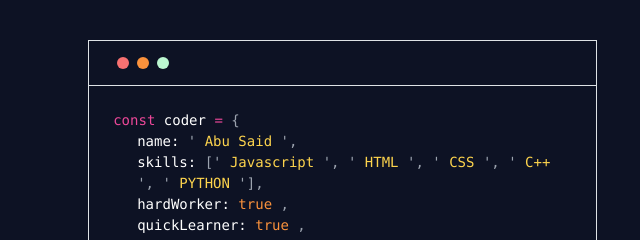
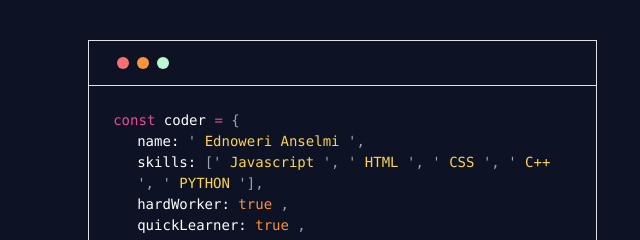
Before and after one commit to EAnselmi060/CV-Ednoweri-Anselmi, a plain HTML site: page index.html in a window 1280 px wide. Shown: the part 154-394 px from the top of the page, 567-1207 px from the left. Drawn offline with nearby package versions, Linux system fonts and the light colour scheme.

Commit message:
Mas errores corregidos

```diff
--- a/index.html
+++ b/index.html
@@ -110,7 +110,7 @@
                         <div>
                           <span class="ms-4 lg:ml-8 mr-2 text-white">name:</span>
                           <span class="text-gray-400">'</span>
-                          <span class="text-amber-300">Abu Said</span>
+                          <span class="text-amber-300">Ednoweri Anselmi</span>
                           <span class="text-gray-400">',</span>
                         </div>
                         <div class="ms-4 lg:ml-8 mr-2">
```
